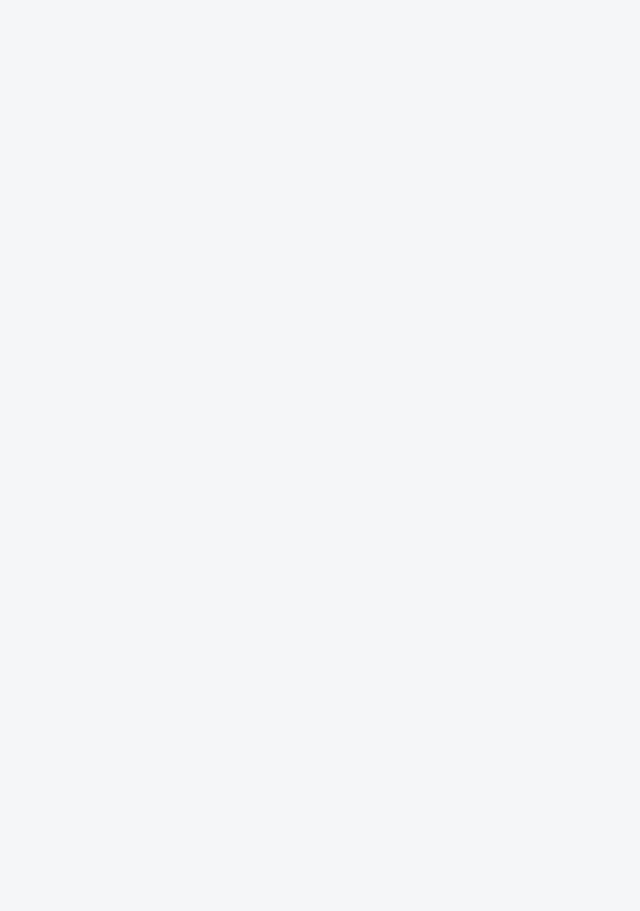
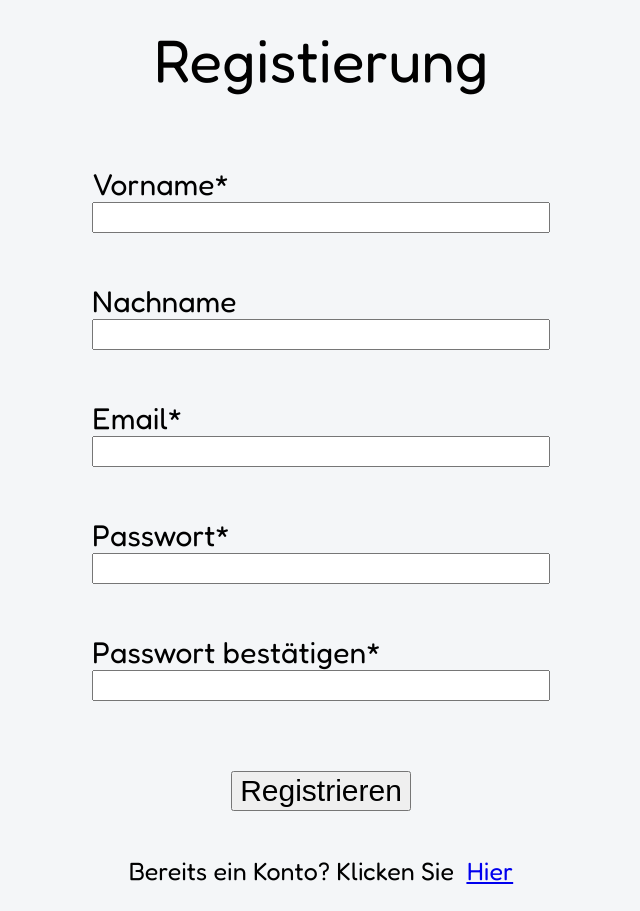
Before and after one commit to DxniChid/Planex_Projekt, a Vue app: page /signup in a window 1280 px wide. Before the commit this address had no page. Shown: the part 200-1111 px from the top of the page, without its empty margins (319-959 px from the left). Before the commit the page ends 1016 px from the top, so only its background shows below. Built offline with nearby package versions, Linux system fonts and the light colour scheme.

Commit message:
Created SignUpView.vue
Made an File similar to LoginView.vue and made some changes

```diff
--- a/src/router/index.js
+++ b/src/router/index.js
@@ -19,6 +19,11 @@ const routes = [
     path: "/login",
     name: "login",
     component: () => import("@/views/LoginView.vue")
+  },
+  {
+    path: "/signup",
+    name: "signup",
+    component: () => import("@/views/SignUpView.vue")
   }
 ]
 
--- /dev/null
+++ b/src/views/SignUpView.vue
@@ -0,0 +1,102 @@
+<script >
+
+
+export default{
+
+
+    data(){
+        return {
+            prename: null,
+            name: null,
+            email: null,
+            password: null,
+            confirmation: null,
+            submit: false
+        }
+    },
+    methods: {
+        checkAcc(prename, email){
+            if(true){
+                alert("Hello " + prename + "your email: " + email)
+                this.submit = true
+                this.$router.push("/login")
+
+            }
+        }
+    }
+}
+
+</script>
+
+<template>
+    <img id="logo" src="@/assets/logo.png" alt="">
+    <h1>Registierung</h1>
+    <div id="login">
+        <form v-on:submit.prevent="checkAcc(name, email)">
+            <div id="input"><label for="name">Vorname*</label> <br><input type="text" name="name" v-model="prename"></div>
+            <br>
+            <div id="input"><label for="name">Nachname</label> <br><input type="text" name="name" v-model="name"></div>
+            <br>
+            <div id="input"><label for="name">Email*</label> <br><input type="email" name="name" v-model="email"></div>
+            <br>
+            <div id="input"><label for="name">Passwort*</label> <br><input type="password" name="name" v-model="password"></div>
+            <br>
+            <div id="input"><label for="name">Passwort bestätigen*</label> <br><input type="password" name="name" v-model="confirmation"></div>
+            <br>
+            <button type="submit">Registrieren</button>
+        </form>
+    </div>
+    <p>Bereits ein Konto? Klicken Sie &nbsp; <RouterLink to="/login"> <u style="cursor: pointer;" >Hier</u></RouterLink></p>
+</template>
+
+<style scoped>
+
+@import url('https://fonts.googleapis.com/css2?family=Fredoka:wght@300..700&display=swap');
+    #login{
+        display: flex;
+        justify-content: center;
+    }
+ form {
+    display: flex;
+    flex-direction: column;
+    gap: 5px;
+    padding: 20px;
+    /* Add this line */
+    align-items: center;
+}
+    h1, p {
+        display: flex;
+        justify-content: center;
+        font-family: Fredoka;
+    }
+    h1 {
+        font-size: 60px;
+        font-weight: 400;
+    }
+    input {
+        width: 450px;
+        height: 25px;
+    }
+    #input {
+        margin-bottom: 10px;
+        margin-top: 10px;
+    }
+    button {
+        margin-top: 30px;
+        width: 180px;
+        font-size: 30px;
+    }
+    label {
+        font-size: 30px;
+    }
+    img {
+        display: block;    /* Required for margin: auto to work */
+        margin-left: auto;
+        margin-right: auto;
+        margin-top: 60px;  /* Keeping your existing top margin */
+    }
+    p {
+        font-size: 25px;
+    }
+
+</style>
```
